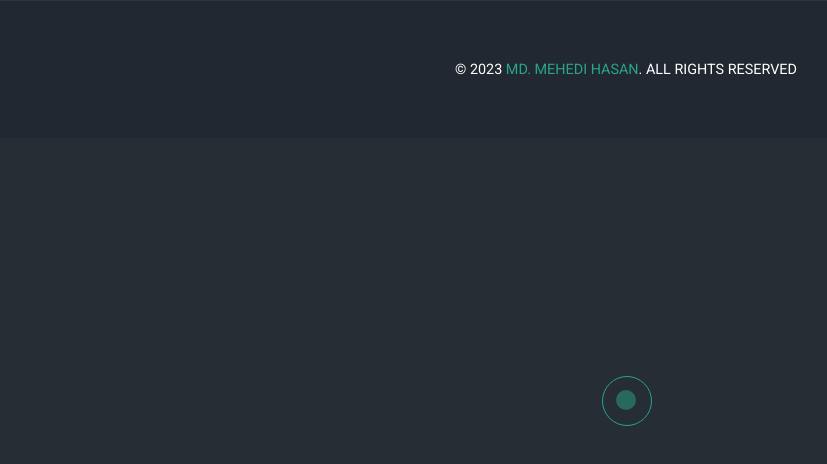
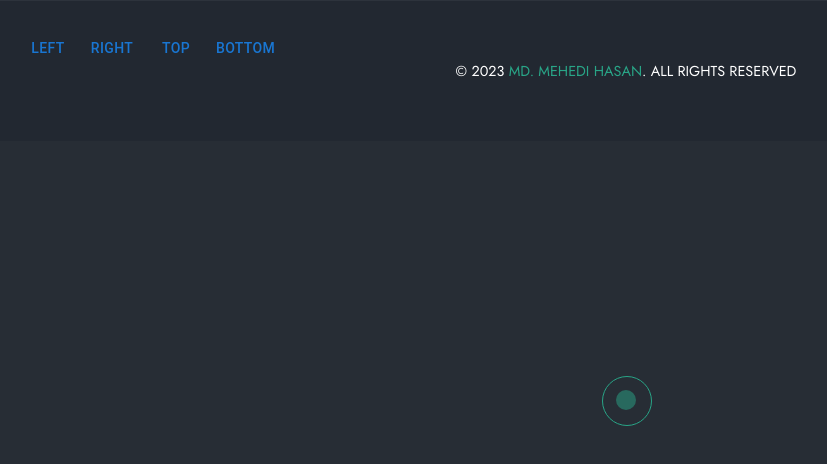
Before and after one commit to mhasanjoy/portfolio, a Next.js app: page / in a window 1280 px wide. Shown: the top 464 px of the page, without its empty margins (14-841 px from the left). Built offline with nearby package versions, Linux system fonts and the light colour scheme.

Commit message:
header created

```diff
--- /dev/null
+++ b/src/components/Header/index.jsx
@@ -0,0 +1,98 @@
+// import MailIcon from '@mui/icons-material/Mail';
+// import InboxIcon from '@mui/icons-material/MoveToInbox';
+import Box from '@mui/material/Box';
+import Button from '@mui/material/Button';
+import Divider from '@mui/material/Divider';
+import Drawer from '@mui/material/Drawer';
+import List from '@mui/material/List';
+import ListItem from '@mui/material/ListItem';
+import ListItemButton from '@mui/material/ListItemButton';
+import ListItemText from '@mui/material/ListItemText';
+import * as React from 'react';
+import styles from './style.module.scss';
+
+const Header = () => {
+    const [state, setState] = React.useState({
+        top: false,
+        left: false,
+        bottom: false,
+        right: false,
+    });
+
+    const toggleDrawer = (anchor, open) => (event) => {
+        if (
+            event.type === 'keydown' &&
+            (event.key === 'Tab' || event.key === 'Shift')
+        ) {
+            return;
+        }
+
+        setState({ ...state, [anchor]: open });
+    };
+
+    const list = (anchor) => (
+        <Box
+            sx={{
+                width: anchor === 'top' || anchor === 'bottom' ? 'auto' : 250,
+            }}
+            role="presentation"
+            onClick={toggleDrawer(anchor, false)}
+            onKeyDown={toggleDrawer(anchor, false)}
+        >
+            <List>
+                {['Inbox', 'Starred', 'Send email', 'Drafts'].map(
+                    (text, index) => (
+                        <ListItem key={text} disablePadding>
+                            <ListItemButton>
+                                {/* <ListItemIcon>
+                                    {index % 2 === 0 ? (
+                                        // <InboxIcon />
+                                    ) : (
+                                        // <MailIcon />
+                                    )}
+                                </ListItemIcon> */}
+                                <ListItemText primary={text} />
+                            </ListItemButton>
+                        </ListItem>
+                    )
+                )}
+            </List>
+            <Divider />
+            <List>
+                {['All mail', 'Trash', 'Spam'].map((text, index) => (
+                    <ListItem key={text} disablePadding>
+                        <ListItemButton>
+                            {/* <ListItemIcon>
+                                {index % 2 === 0 ? <InboxIcon /> : <MailIcon />}
+                            </ListItemIcon> */}
+                            <ListItemText primary={text} />
+                        </ListItemButton>
+                    </ListItem>
+                ))}
+            </List>
+        </Box>
+    );
+
+    return (
+        <header className={styles.header}>
+            <div>
+                {['left', 'right', 'top', 'bottom'].map((anchor) => (
+                    <React.Fragment key={anchor}>
+                        <Button onClick={toggleDrawer(anchor, true)}>
+                            {anchor}
+                        </Button>
+                        <Drawer
+                            anchor={anchor}
+                            open={state[anchor]}
+                            onClose={toggleDrawer(anchor, false)}
+                        >
+                            {list(anchor)}
+                        </Drawer>
+                    </React.Fragment>
+                ))}
+            </div>
+        </header>
+    );
+};
+
+export default Header;
--- /dev/null
+++ b/src/components/Header/style.module.scss
@@ -0,0 +1,9 @@
+.header {
+    padding: 30px;
+    position: absolute;
+    left: 0;
+    top: 0;
+    width: 100%;
+    z-index: 90;
+    transition: all 0.3s cubic-bezier(0.3, 0, 0.3, 1);
+}
--- a/src/components/Layout/index.jsx
+++ b/src/components/Layout/index.jsx
@@ -1,8 +1,10 @@
 import Footer from '../Footer';
+import Header from '../Header';
 
 const Layout = ({ children }) => {
     return (
         <>
+            <Header />
             <main>{children}</main>
             <Footer />
         </>
--- a/src/pages/_document.js
+++ b/src/pages/_document.js
@@ -11,7 +11,7 @@ export default function Document() {
                     crossOrigin="true"
                 />
                 <link
-                    href="https://fonts.googleapis.com/css2?family=Roboto&display=swap"
+                    href="https://fonts.googleapis.com/css2?family=Jost&display=swap"
                     rel="stylesheet"
                 />
             </Head>
--- a/src/styles/globals.scss
+++ b/src/styles/globals.scss
@@ -92,7 +92,7 @@ body {
 }
 
 body {
-    font-family: 'Roboto', sans-serif;
+    font-family: 'Jost', sans-serif;
     background-color: $primary_background;
 }
 
```
